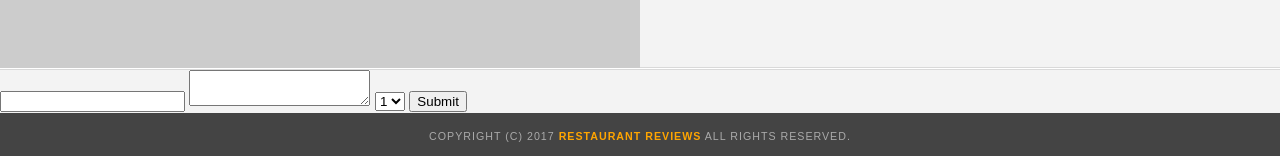
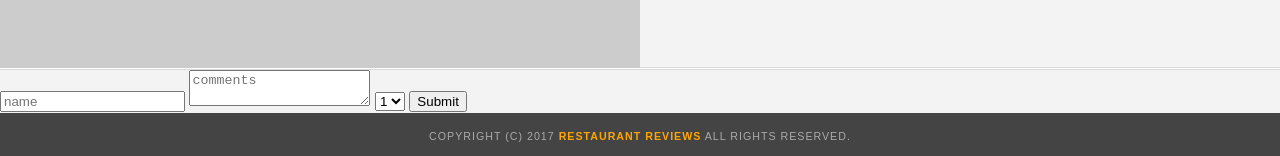
Before and after one commit to heggy231/mws-stage-3, a website: page client/restaurant.html in a window 1280 px wide. Shown: the part 868-1024 px from the top of the page. Drawn offline with nearby package versions, Linux system fonts and the light colour scheme.

Commit message:
show name comment

```diff
--- a/client/restaurant.html
+++ b/client/restaurant.html
@@ -57,8 +57,8 @@
     <!-- Rating choose black triangle https://stackoverflow.com/questions/6041209/html-character-codes-for-this-or-this -->
     <form method="POST" id="reviews-form"
           onsubmit="return DBHelper.addReview();">
-        <input name="name" id="name" >
-        <textarea name="review" id="comments"></textarea>
+        <input name="name" type="text" placeholder="name" id="name" >
+        <textarea name="review" id="comments" placeholder="comments"></textarea>
         <select name="review_rating" id="rating">
         <option value="1">1</option>
         <option value="2">2</option>
```
